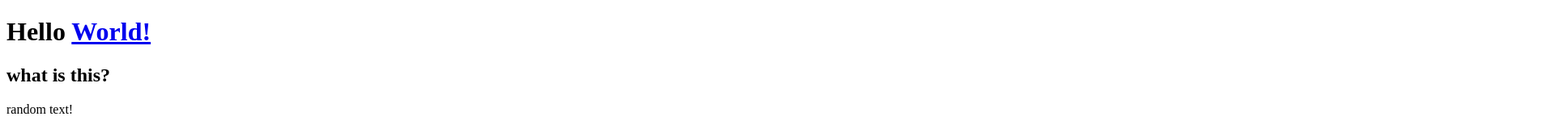
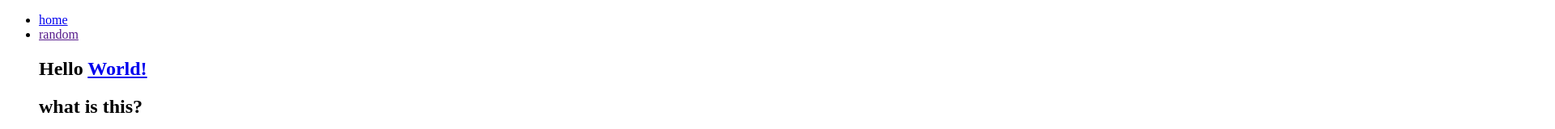
Before and after one commit to mdk099/mdk099.github.io, a plain HTML site: page index.html in a window 1280 px wide. Shown: the top 160 px of the page at 81% size, 1920 px wide, since content can reach past the window. Drawn offline with Linux system fonts and the light colour scheme.

Commit message:
second site

```diff
--- a/index.html
+++ b/index.html
@@ -1,6 +1,10 @@
 <!DOCTYPE html>
 
 <html>
+	<nav>
+		<ul>
+			<li><a href = "http://mdk099.github.io/github/index.html">home</a></li>
+			<li><a href = "">random</a></li>
 	<head>
 		<title>Period one comp-sci!</title>
 	</head>
```
